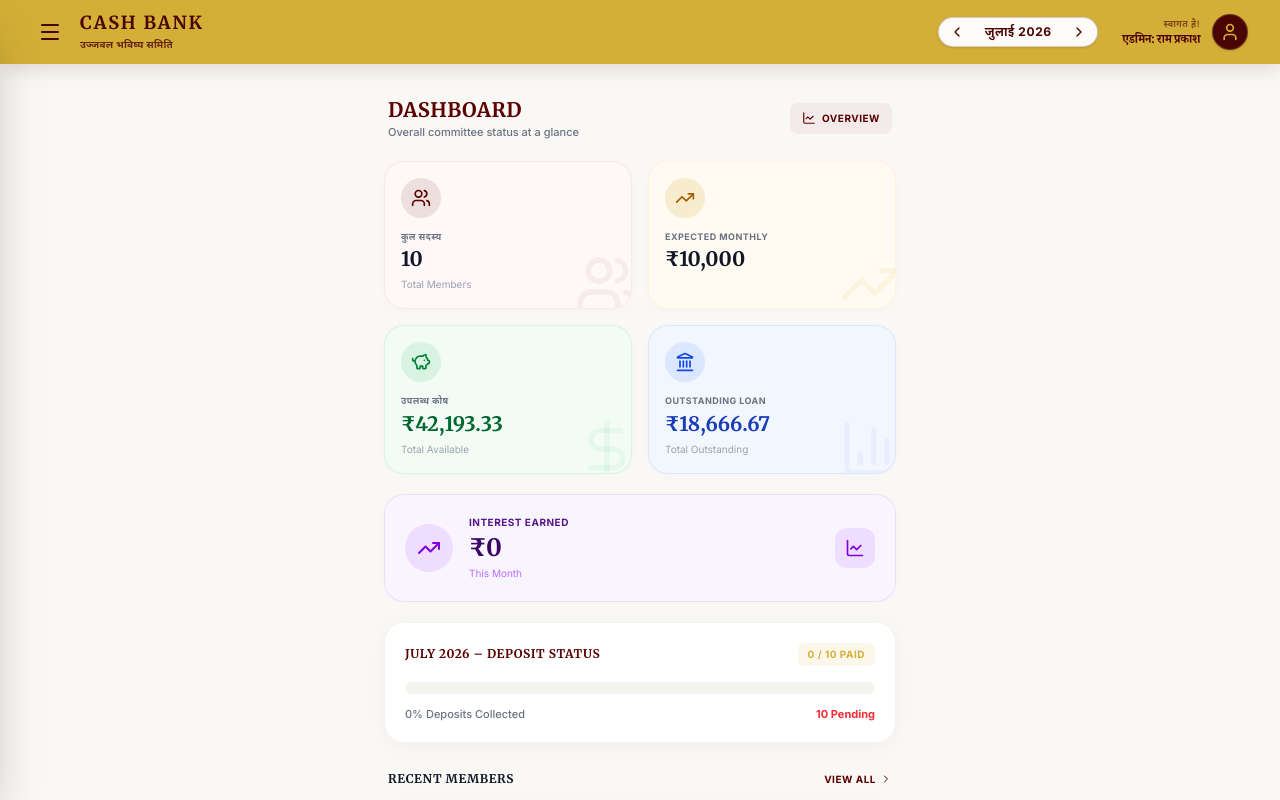
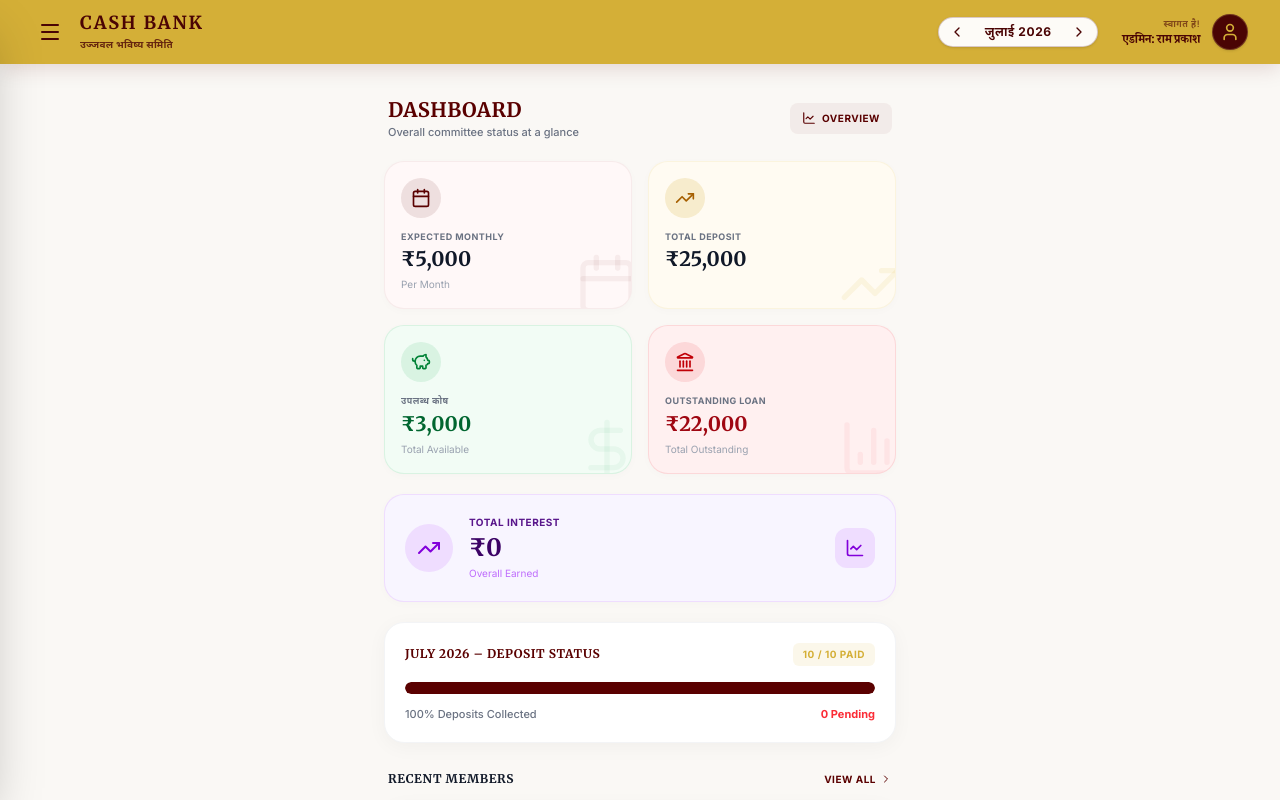
Before and after one commit to ganitwali2025-maker/Cash-Bank-, a React (Vite) app: page / in a window 1280 px wide. Shown: the top 800 px of the page. Built offline with nearby package versions, Linux system fonts and the light colour scheme.

Commit message:
Update dashboard UI, refine loan interest calculation to flat 1%, replace mock data with real data, bump local storage to v3

```diff
--- a/src/components/Dashboard.tsx
+++ b/src/components/Dashboard.tsx
@@ -124,15 +124,15 @@ export default function Dashboard({
 
       {/* 3. Stats Grid (2 Columns) */}
       <div className="grid grid-cols-2 gap-3 sm:gap-4">
-        {/* Members Card */}
+        {/* Expected Monthly Card */}
         <div className="bg-[#FFF8F8] rounded-[20px] p-4 relative overflow-hidden shadow-[0_2px_10px_rgba(0,0,0,0.02)] border border-[#5A0000]/5">
-          <Users className="absolute -bottom-2 -right-2 w-16 h-16 text-[#5A0000]/5 pointer-events-none" />
+          <Calendar className="absolute -bottom-2 -right-2 w-16 h-16 text-[#5A0000]/5 pointer-events-none" />
           <div className="w-10 h-10 rounded-full bg-[#5A0000]/10 flex items-center justify-center text-[#5A0000] mb-3">
-            <Users className="w-5 h-5" />
+            <Calendar className="w-5 h-5" />
           </div>
-          <p className="text-[9px] uppercase font-bold tracking-wider text-gray-500 mb-0.5">{t.totalMembers}</p>
-          <h3 className="text-xl font-bold text-gray-900 font-serif">{totalMembers}</h3>
-          <p className="text-[10px] text-gray-400 mt-1">Total Members</p>
+          <p className="text-[9px] uppercase font-bold tracking-wider text-gray-500 mb-0.5">Expected Monthly</p>
+          <h3 className="text-xl font-bold text-gray-900 font-serif">₹{expectedMonthlySavings.toLocaleString('en-IN')}</h3>
+          <p className="text-[10px] text-gray-400 mt-1">Per Month</p>
         </div>
 
         {/* Expected Savings Card */}
@@ -141,8 +141,8 @@ export default function Dashboard({
           <div className="w-10 h-10 rounded-full bg-[#D4AF37]/20 flex items-center justify-center text-[#D4AF37] mb-3">
             <TrendingUp className="w-5 h-5 text-yellow-700" />
           </div>
-          <p className="text-[9px] uppercase font-bold tracking-wider text-gray-500 mb-0.5">Expected Monthly</p>
-          <h3 className="text-xl font-bold text-gray-900 font-serif">₹{expectedMonthlySavings.toLocaleString('en-IN')}</h3>
+          <p className="text-[9px] uppercase font-bold tracking-wider text-gray-500 mb-0.5">Total Deposit</p>
+          <h3 className="text-xl font-bold text-gray-900 font-serif">₹{totalSavingsReceived.toLocaleString('en-IN')}</h3>
         </div>
 
         {/* Available Fund Card */}
@@ -157,13 +157,13 @@ export default function Dashboard({
         </div>
 
         {/* Outstanding Loan Card */}
-        <div className="bg-[#F2F7FF] rounded-[20px] p-4 relative overflow-hidden shadow-[0_2px_10px_rgba(0,0,0,0.02)] border border-blue-600/10">
-          <BarChart3 className="absolute -bottom-2 -right-2 w-16 h-16 text-blue-600/5 pointer-events-none" />
-          <div className="w-10 h-10 rounded-full bg-blue-600/10 flex items-center justify-center text-blue-700 mb-3">
+        <div className="bg-[#FFF0F0] rounded-[20px] p-4 relative overflow-hidden shadow-[0_2px_10px_rgba(0,0,0,0.02)] border border-red-600/10">
+          <BarChart3 className="absolute -bottom-2 -right-2 w-16 h-16 text-red-600/5 pointer-events-none" />
+          <div className="w-10 h-10 rounded-full bg-red-600/10 flex items-center justify-center text-red-700 mb-3">
             <Landmark className="w-5 h-5" />
           </div>
           <p className="text-[9px] uppercase font-bold tracking-wider text-gray-500 mb-0.5">Outstanding Loan</p>
-          <h3 className="text-xl font-bold text-blue-800 font-serif">₹{totalOutstandingLoan.toLocaleString('en-IN')}</h3>
+          <h3 className="text-xl font-bold text-red-800 font-serif">₹{totalOutstandingLoan.toLocaleString('en-IN')}</h3>
           <p className="text-[10px] text-gray-400 mt-1">Total Outstanding</p>
         </div>
       </div>
@@ -175,9 +175,9 @@ export default function Dashboard({
             <TrendingUp className="w-6 h-6" />
           </div>
           <div>
-            <p className="text-[10px] uppercase font-bold tracking-wider text-purple-900 mb-0.5">Interest Earned</p>
-            <h3 className="text-2xl font-bold text-purple-950 font-serif">₹{currentMonthInterest.toLocaleString('en-IN')}</h3>
-            <p className="text-[10px] text-purple-600/60 mt-0.5">This Month</p>
+            <p className="text-[10px] uppercase font-bold tracking-wider text-purple-900 mb-0.5">Total Interest</p>
+            <h3 className="text-2xl font-bold text-purple-950 font-serif">₹{totalInterestEarned.toLocaleString('en-IN')}</h3>
+            <p className="text-[10px] text-purple-600/60 mt-0.5">Overall Earned</p>
           </div>
         </div>
         <div className="w-10 h-10 rounded-xl bg-purple-600/10 flex items-center justify-center text-purple-700">
--- a/src/initialData.ts
+++ b/src/initialData.ts
@@ -2,23 +2,22 @@ import { Member, Deposit, Loan, Emi } from './types';
 import { generateEmiSchedule } from './utils/loanCalc';
 
 export const initialMembers: Member[] = [
-  { id: 'member-1', name: 'रमेश कुमार (Ramesh Kumar)', phone: '9876543210', monthlyDeposit: 1000, joiningDate: '2026-01-01' },
-  { id: 'member-2', name: 'सुरेश चन्द्र (Suresh Chandra)', phone: '9812345678', monthlyDeposit: 1000, joiningDate: '2026-01-01' },
-  { id: 'member-3', name: 'सुनीता देवी (Sunita Devi)', phone: '9765432109', monthlyDeposit: 1000, joiningDate: '2026-01-01' },
-  { id: 'member-4', name: 'राजेश शर्मा (Rajesh Sharma)', phone: '9988776655', monthlyDeposit: 1000, joiningDate: '2026-01-01' },
-  { id: 'member-5', name: 'अनीता वर्मा (Anita Verma)', phone: '9123456789', monthlyDeposit: 1000, joiningDate: '2026-01-01' },
-  { id: 'member-6', name: 'महेंद्र सिंह (Mahendra Singh)', phone: '9345678901', monthlyDeposit: 1000, joiningDate: '2026-01-01' },
-  { id: 'member-7', name: 'गीता यादव (Geeta Yadav)', phone: '9456789012', monthlyDeposit: 1000, joiningDate: '2026-01-01' },
-  { id: 'member-8', name: 'संजय गुप्ता (Sanjay Gupta)', phone: '9567890123', monthlyDeposit: 1000, joiningDate: '2026-01-01' },
-  { id: 'member-9', name: 'पिंकी शर्मा (Pinky Sharma)', phone: '9678901234', monthlyDeposit: 1000, joiningDate: '2026-01-01' },
-  { id: 'member-10', name: 'विक्रम राठौड़ (Vikram Rathore)', phone: '9789012345', monthlyDeposit: 1000, joiningDate: '2026-01-01' }
+  { id: 'member-1', name: 'LOKESH RAJAK', phone: '9876543210', monthlyDeposit: 500, joiningDate: '2026-03-01' },
+  { id: 'member-2', name: 'DIGESH NISHAD', phone: '9812345678', monthlyDeposit: 500, joiningDate: '2026-03-01' },
+  { id: 'member-3', name: 'GAURAV PANDAY', phone: '9765432109', monthlyDeposit: 500, joiningDate: '2026-03-01' },
+  { id: 'member-4', name: 'MOHIT THAKUR', phone: '9988776655', monthlyDeposit: 500, joiningDate: '2026-03-01' },
+  { id: 'member-5', name: 'AJAY NISHAD', phone: '9123456789', monthlyDeposit: 500, joiningDate: '2026-03-01' },
+  { id: 'member-6', name: 'GAJENDRA SEN', phone: '9345678901', monthlyDeposit: 500, joiningDate: '2026-03-01' },
+  { id: 'member-7', name: 'ROHIT NISHAD', phone: '9456789012', monthlyDeposit: 500, joiningDate: '2026-03-01' },
+  { id: 'member-8', name: 'GAUTAM', phone: '9567890123', monthlyDeposit: 500, joiningDate: '2026-03-01' },
+  { id: 'member-9', name: 'LALA NISHAD', phone: '9678901234', monthlyDeposit: 500, joiningDate: '2026-03-01' },
+  { id: 'member-10', name: 'KUNDAN RAJAK', phone: '9789012345', monthlyDeposit: 500, joiningDate: '2026-03-01' }
 ];
 
-// Seed deposits from Jan 2026 to June 2026 (fully paid)
-// July 2026 is the active month with pending deposits
 export const getInitialDeposits = (): Deposit[] => {
   const deposits: Deposit[] = [];
-  const months = ['2026-01', '2026-02', '2026-03', '2026-04', '2026-05', '2026-06'];
+  // Months: March, April, May, June, July 2026
+  const months = ['2026-03', '2026-04', '2026-05', '2026-06', '2026-07'];
 
   initialMembers.forEach(member => {
     months.forEach((month, idx) => {
@@ -27,7 +26,7 @@ export const getInitialDeposits = (): Deposit[] => {
         memberId: member.id,
         monthKey: month,
         amount: member.monthlyDeposit,
-        date: `${month}-${10 + (idx % 5)}`, // Paid around 10th to 14th of the month
+        date: `${month}-${10 + (idx % 5)}`,
         status: 'Paid'
       });
     });
@@ -36,65 +35,49 @@ export const getInitialDeposits = (): Deposit[] => {
   return deposits;
 };
 
-// Seed loans and paid EMIs
 export const getInitialLoans = (): Loan[] => {
-  // Loan 1: Ramesh Kumar
-  // Taken in Feb 2026, Principal: 10000, 2% interest, 5 months.
-  // EMIs due: March, April, May, June, July 2026.
-  // March, April, May, June are Paid. July is Pending.
+  // Loan 1: LOKESH RAJAK
   const loan1Id = 'loan-1';
   const loan1 = {
     id: loan1Id,
     memberId: 'member-1',
-    principal: 10000,
-    interestRate: 2,
-    durationMonths: 5,
-    startMonthKey: '2026-02',
-    dateIssued: '2026-02-15',
+    principal: 1500,
+    interestRate: 1, // 1%
+    durationMonths: 24,
+    startMonthKey: '2026-03',
+    dateIssued: '2026-03-15',
     status: 'Active' as const,
-    emis: generateEmiSchedule(loan1Id, 'member-1', 10000, 2, 5, '2026-02')
+    emis: generateEmiSchedule(loan1Id, 'member-1', 1500, 1, 24, '2026-03')
   };
 
-  // Mark March, April, May, June EMIs as Paid
-  loan1.emis = loan1.emis.map(emi => {
-    if (['2026-03', '2026-04', '2026-05', '2026-06'].includes(emi.monthKey)) {
-      return {
-        ...emi,
-        status: 'Paid',
-        paymentDate: `${emi.monthKey}-10`
-      };
-    }
-    return emi;
-  });
-
-  // Loan 2: Sunita Devi
-  // Taken in May 2026, Principal: 20000, 1.5% interest, 6 months.
-  // EMIs due: June, July, August, September, October, November 2026.
-  // June is Paid. July onwards are Pending.
+  // Loan 2: DIGESH NISHAD
   const loan2Id = 'loan-2';
   const loan2 = {
     id: loan2Id,
+    memberId: 'member-2',
+    principal: 500,
+    interestRate: 1, // 1%
+    durationMonths: 24,
+    startMonthKey: '2026-03',
+    dateIssued: '2026-03-15',
+    status: 'Active' as const,
+    emis: generateEmiSchedule(loan2Id, 'member-2', 500, 1, 24, '2026-03')
+  };
+
+  // Loan 3: GAURAV PANDAY
+  const loan3Id = 'loan-3';
+  const loan3 = {
+    id: loan3Id,
     memberId: 'member-3',
     principal: 20000,
-    interestRate: 1.5,
-    durationMonths: 6,
-    startMonthKey: '2026-05',
-    dateIssued: '2026-05-10',
+    interestRate: 1, // 1%
+    durationMonths: 24,
+    startMonthKey: '2026-03',
+    dateIssued: '2026-03-15',
     status: 'Active' as const,
-    emis: generateEmiSchedule(loan2Id, 'member-3', 20000, 1.5, 6, '2026-05')
+    emis: generateEmiSchedule(loan3Id, 'member-3', 20000, 1, 24, '2026-03')
   };
 
-  // Mark June EMI as Paid
-  loan2.emis = loan2.emis.map(emi => {
-    if (emi.monthKey === '2026-06') {
-      return {
-        ...emi,
-        status: 'Paid',
-        paymentDate: '2026-06-12'
-      };
-    }
-    return emi;
-  });
-
-  return [loan1, loan2];
+  // Keep EMIs as pending initially, user can mark them paid from the UI.
+  return [loan1, loan2, loan3];
 };
--- a/src/utils/loanCalc.ts
+++ b/src/utils/loanCalc.ts
@@ -32,8 +32,8 @@ export function generateEmiSchedule(
       pComp = Math.round((principal - sumPrev) * 100) / 100;
     }
 
-    // Interest component on outstanding principal
-    const iComp = Math.round((outstandingPrincipal * (interestRate / 100)) * 100) / 100;
+    // Interest component on original principal (Flat Rate: 1 rupee per 100)
+    const iComp = Math.round((principal * (interestRate / 100)) * 100) / 100;
     const total = Math.round((pComp + iComp) * 100) / 100;
 
     emis.push({
```
Also changed, not shown: src/App.tsx (+6 -6 lines).
